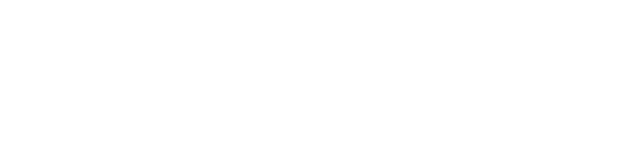
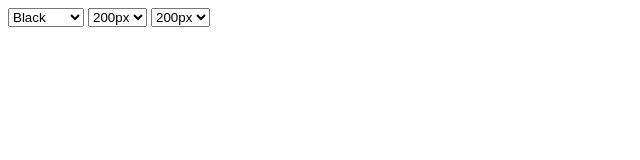
Before and after one commit to benbrucie/JavasriptEssential, a plain HTML site: page index.html in a window 1280 px wide. Shown: the whole page, without its empty margins (0-640 px from the left). Drawn offline with Linux system fonts and the light colour scheme.

Commit message:
Drop down options creation

```diff
--- a/index.html
+++ b/index.html
@@ -4,7 +4,23 @@
 		<meta charset="utf-8">
 		<title>Javascript Essentials</title>
 	</head>
+  <select name="cssProperty" id="background">
+      <option value="#000">Black</option>
+      <option value="#EE82EE">Violet</option>
+      <option value="#00008B">Darkblue</option>
+    </select>
 
+    <select name="cssProperty" id="width">
+      <option value="200px">200px</option>
+      <option value="400px">400px</option>
+      <option value="600px">600px</option>
+    </select>
+
+    <select name="cssProperty" id="height">
+      <option value="200px">200px</option>
+      <option value="400px">400px</option>
+      <option value="600px">600px</option>
+    </select>
 	<body>
 
 	</body>
```
